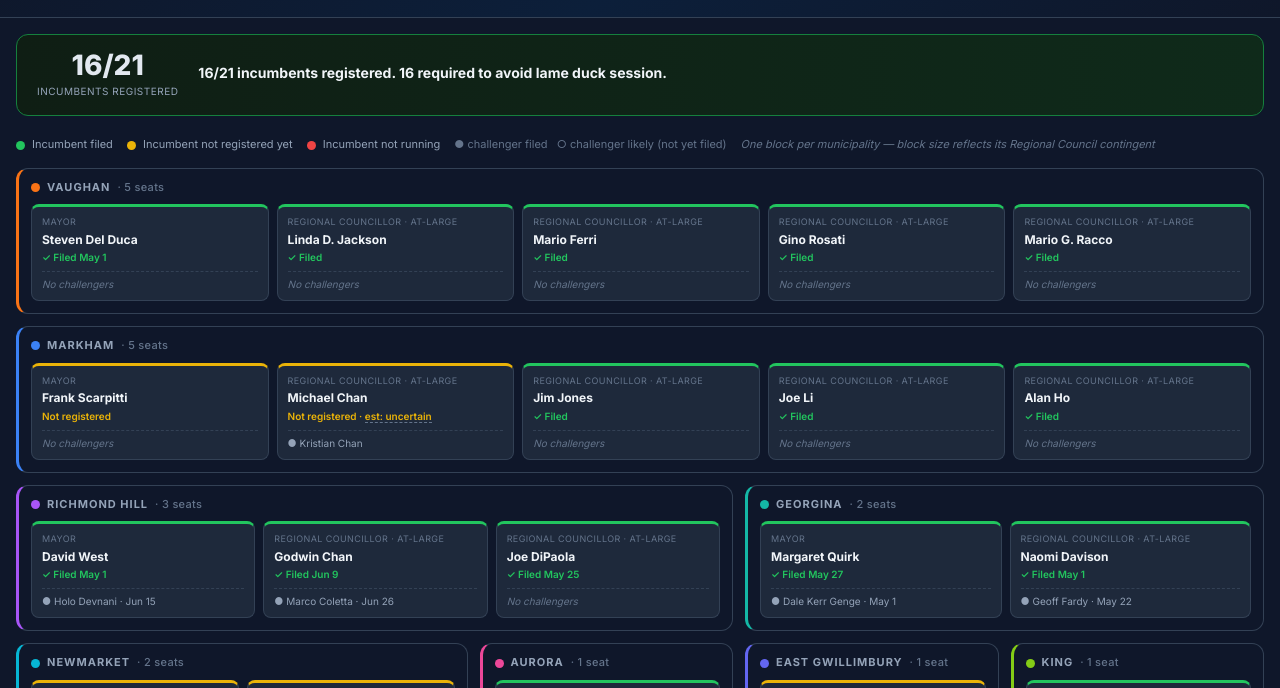
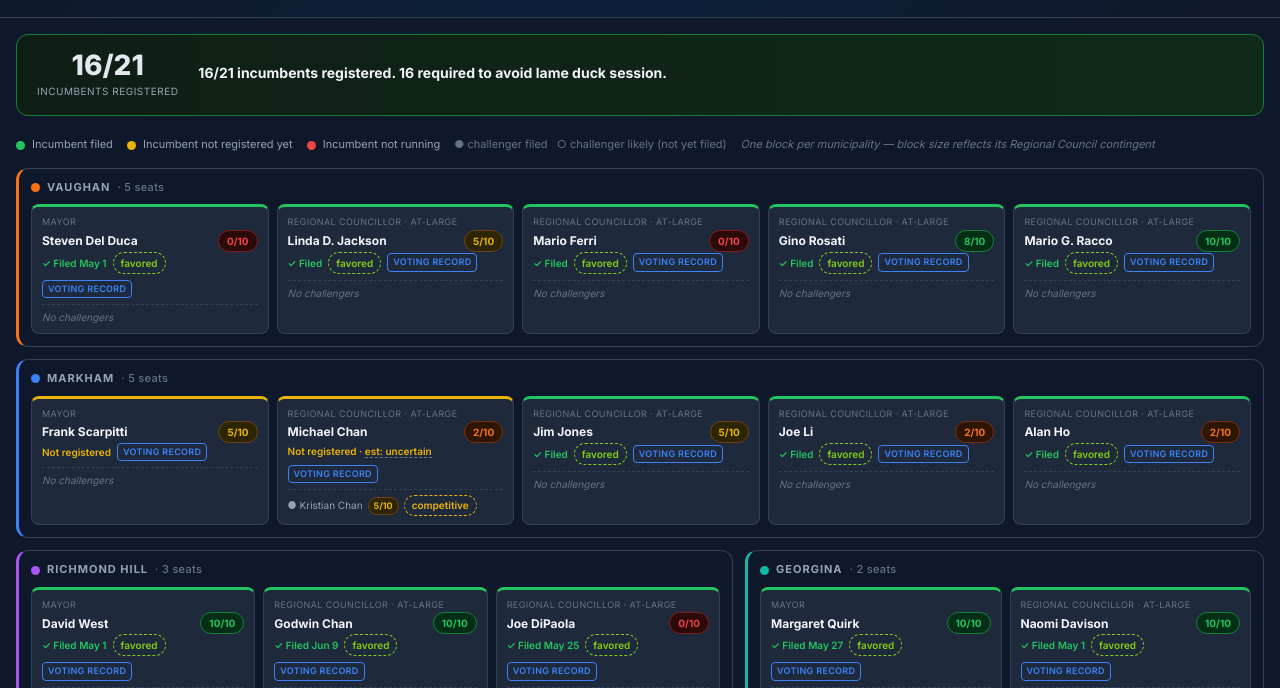
Before and after one commit to mandyjmoore/munielection2026, a plain HTML site: page index.html in a window 1280 px wide. Shown: the part 99-787 px from the top of the page. Drawn offline with nearby package versions, Linux system fonts and the light colour scheme.

Commit message:
Fold fiscal scores and win outlooks into the chamber tiles
The races-by-municipality section's only unique content was each
candidate's likely-to-win label and fiscal alignment score, so the seat
tiles now carry both: incumbents get a colour-coded score pill beside
their name, the dashed win-outlook badge on their status line, and a
"voting record" tag when their score comes from recorded votes;
challengers get a mini score pill and outlook inline. Tooltips carry the
full fiscal notes and estimate reasoning.

Co-Authored-By: Claude Fable 5 <noreply@anthropic.com>

```diff
--- a/index.html
+++ b/index.html
@@ -397,6 +397,18 @@
 
     .chair-card.chair-appointed {
       border-top-color: var(--accent);
+    }
+
+    .chair-name-row {
+      display: flex;
+      align-items: center;
+      justify-content: space-between;
+      gap: 6px;
+    }
+
+    .score-pill.mini {
+      font-size: 9px;
+      padding: 1px 5px;
     }
 
     .chair-seat-label {
@@ -1543,6 +1555,20 @@
     const officeShort = seat.office === 'Regional Councillor' ? 'Regional Councillor' : seat.office;
     const seatLabel = `${officeShort}${atLarge}`;
 
+    function scorePill(c, mini) {
+      if (!c || c.fiscal_alignment_basis === 'unscored') return '';
+      const label = c.fiscal_alignment_label || 'neutral';
+      const tip = escapeHtml(c.fiscal_notes || `Fiscal alignment: ${label}`);
+      return `<span class="score-pill score-${label}${mini ? ' mini' : ''}" title="${tip}">${c.fiscal_alignment_score ?? 5}/10</span>`;
+    }
+
+    function winBadge(c) {
+      const w = c && c.likely_to_win;
+      if (!w || !w.label || w.label === 'insufficient_data') return '';
+      const tip = escapeHtml('Estimate, not fact — ' + (w.basis || []).join('; '));
+      return `<span class="badge badge-estimate est-${w.label}" title="${tip}">${escapeHtml(w.label.replace(/_/g, ' '))}</span>`;
+    }
+
     let statusClass = 'unknown';
     let statusHtml = 'Not registered';
     if (inc) {
@@ -1561,20 +1587,33 @@
       }
     }
 
+    const basisTag = inc && inc.fiscal_alignment_basis === 'voting_record'
+      ? `<span class="basis-tag basis-voting_record" title="Score based on recorded council votes">voting record</span>`
+      : '';
+
     const challengerHtml = challengers.length
       ? challengers.map(ch => {
           const d = parseFiledDate(ch);
-          return isFiled(ch)
-            ? `<div>&#9679; ${escapeHtml(ch.name)}${d ? ` &middot; ${d.toLocaleDateString('en-CA', { month: 'short', day: 'numeric' })}` : ''}</div>`
-            : `<div style="color:var(--text-dim)">&#9675; ${escapeHtml(ch.name)} &middot; likely</div>`;
+          const bits = [
+            isFiled(ch) ? `&#9679; ${escapeHtml(ch.name)}` : `&#9675; ${escapeHtml(ch.name)}`,
+            isFiled(ch) ? (d ? d.toLocaleDateString('en-CA', { month: 'short', day: 'numeric' }) : null) : 'likely',
+          ].filter(Boolean).join(' &middot; ');
+          return `<div style="${isFiled(ch) ? '' : 'color:var(--text-dim)'};display:flex;align-items:center;gap:5px;flex-wrap:wrap">
+            <span>${bits}</span>${scorePill(ch, true)}${winBadge(ch)}
+          </div>`;
         }).join('')
       : `<div class="none">No challengers</div>`;
 
     return `
       <div class="chair-card chair-${statusClass}">
         <div class="chair-seat-label" title="${escapeHtml(seat.municipality)} — ${escapeHtml(seat.office)}">${escapeHtml(seatLabel)}</div>
-        <div class="chair-incumbent">${inc ? escapeHtml(inc.name) : 'Vacant'}</div>
-        <div class="chair-status st-${statusClass}">${statusHtml}</div>
+        <div class="chair-name-row">
+          <div class="chair-incumbent">${inc ? escapeHtml(inc.name) : 'Vacant'}</div>
+          ${scorePill(inc, false)}
+        </div>
+        <div class="chair-status st-${statusClass}" style="display:flex;align-items:center;gap:6px;flex-wrap:wrap">
+          <span>${statusHtml}</span>${winBadge(inc)}${basisTag}
+        </div>
         <div class="chair-challengers">${challengerHtml}</div>
       </div>
     `;
```
